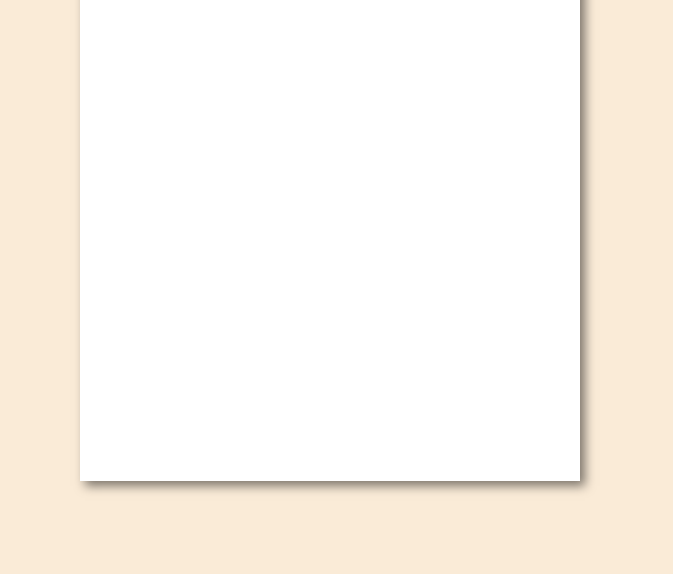
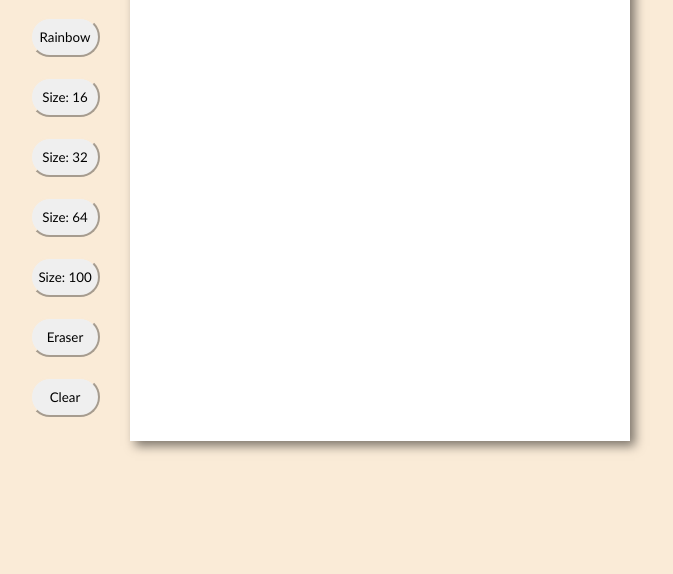
Before and after one commit to ifiplease/Etch-a-Sketch, a plain HTML site: page index.html in a window 1280 px wide. Shown: the part 246-820 px from the top of the page, without its empty margins (310-983 px from the left). Drawn offline with Linux system fonts and the light colour scheme.

Commit message:
Add buttons style

```diff
--- a/index.html
+++ b/index.html
@@ -8,6 +8,7 @@
     <title>Etch-a-Sketch</title>
 </head>
 <body>
+    <div class="buttons"></div>
     <div class="top">
         <h1>ETCH-A-SKETCH</h1>
         <div class="container"></div>
--- a/script.js
+++ b/script.js
@@ -1,6 +1,8 @@
 const container = document.querySelector('.container');
+const gridSize = 16;
+const buttonsContainer = document.querySelector('.buttons')
 
-const numberOfDuplicates = 256;
+const numberOfDuplicates = gridSize * gridSize;
 for (let i=0; i < numberOfDuplicates; i++) {
     const grids = document.createElement('div');
     container.appendChild(grids);
@@ -15,6 +17,24 @@ for (let i=0; i < numberOfDuplicates; i++) {
           grids.style.backgroundColor = 'black';
         }
     });
+}
 
+const buttonConfigs = [
+    {name: 'Color Selection', action: 'colorSelection'},
+    { name: 'Rainbow', action: 'rainbow' },
+    { name: 'Size: 16', action: 'gridSize', params: [16] },
+    { name: 'Size: 32', action: 'gridSize', params: [32] },
+    { name: 'Size: 64', action: 'gridSize', params: [64] },
+    { name: 'Size: 100', action: 'gridSize', params: [100] },
+    { name: 'Eraser', action: 'eraser' },
+    { name: 'Clear', action: 'clear' }
+];
 
-}
+buttonConfigs.forEach(buttonConfig => {
+    const button = document.createElement('button');
+    button.textContent = buttonConfig.name;
+    buttonsContainer.appendChild(button);
+    button.addEventListener('click', () => {
+        handleButtonClick(buttonConfig.action, buttonConfig.params);
+    });
+});
--- a/styles.css
+++ b/styles.css
@@ -1,15 +1,43 @@
 body {
     margin: 0;
     background-color: antiquewhite;
+    display: flex;
+    justify-content: center;
+    align-items: center;
+    min-height: 100vh;
 }
+
+.buttons {
+    display: flex;
+    flex-direction: column;
+    align-items: center;
+    justify-content: flex-start;
+    max-height: 60vh;
+    gap: 20px;
+    margin-right: 30px;
+    margin-top: 65px;
+}
+
+button {
+    height: 40px;
+    width: 70px;
+    border-radius: 20px;
+    border-color: antiquewhite;
+    font-family: 'Trebuchet MS', 'Lucida Sans Unicode', 'Lucida Grande', 'Lucida Sans', Arial, sans-serif;
+}
+
+button:hover {
+    background-color: #d4d4d4;
+}
+
 
 .top {
     display: flex;
     justify-content: center;
     align-items: center;
-    height: 100vh;
+    height: 40vh;
     flex-direction: column;
-    margin-top: 20px;
+    margin-top: -40px;
 
 }
 
```
